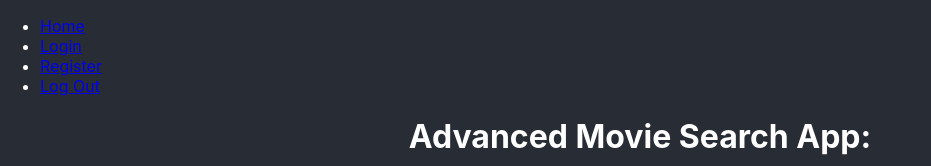
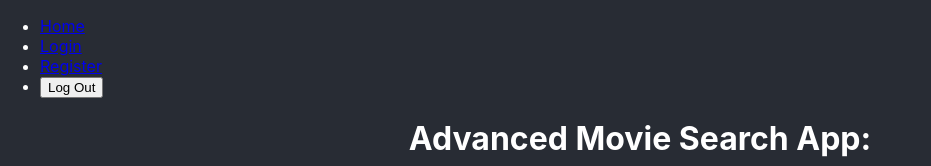
Before and after one commit to Cernuie/advanced-movie-search, a React (Create React App) app in the folder client/: page / in a window 1280 px wide. Shown: the top 166 px of the page, without its empty margins (0-931 px from the left). Built offline with nearby package versions, Linux system fonts and the light colour scheme; no server answers.

Commit message:
working log out functionality

```diff
--- a/client/src/App.jsx
+++ b/client/src/App.jsx
@@ -11,6 +11,19 @@ function App() {
 
   function isLoggedIn() {
     if (user) return `${user} is logged in`
+  }
+
+  useEffect(() => {
+    const loggedInUser = localStorage.getItem("token");
+    if (loggedInUser) {
+      const foundUser = JSON.parse(loggedInUser);
+      setUser(foundUser);
+    }
+  }, []);
+
+  const handleLogout = () => {
+    setUser("");
+    localStorage.clear();
   }
   return (
 
@@ -28,7 +41,7 @@ function App() {
               <Link to="/register">Register</Link>
             </li>
             <li>
-              <Link to="/logout">Log Out</Link>
+              <button onClick={handleLogout}>Log Out</button>
             </li>
           </ul>
         </nav>
```
